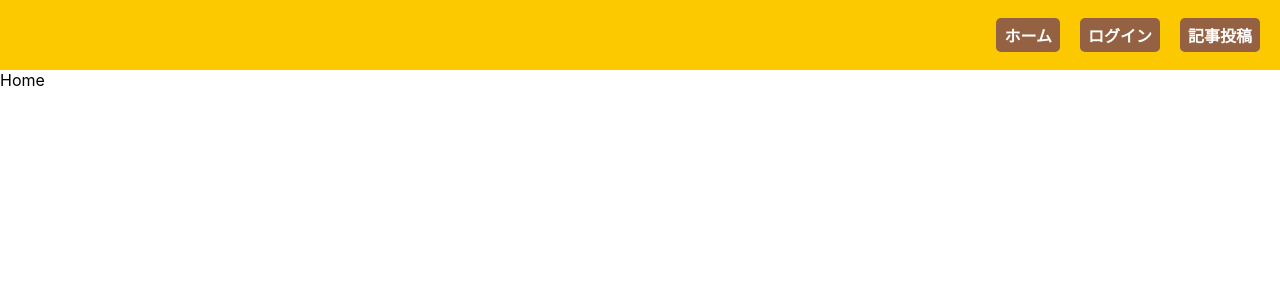
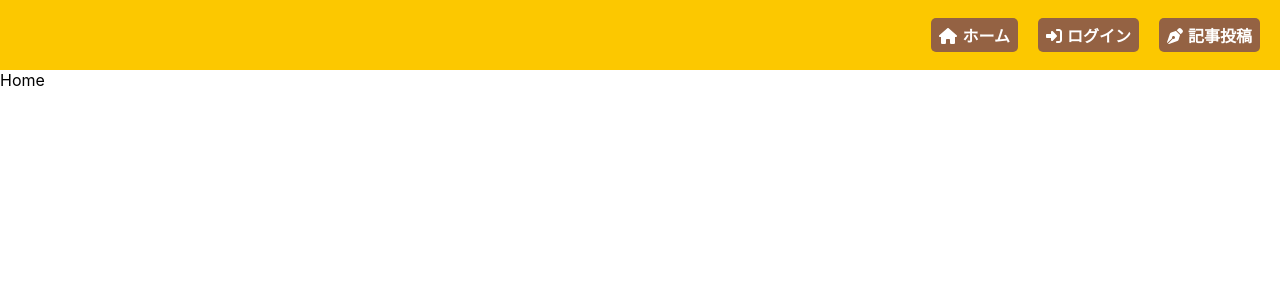
Before and after one commit to krkyk/blog_react, a React (Create React App) app: page / in a window 1280 px wide. Shown: the top 300 px of the page. Built offline with nearby package versions, Linux system fonts and the light colour scheme.

Commit message:
fontawesome追加

```diff
--- a/package.json
+++ b/package.json
@@ -3,6 +3,10 @@
   "version": "0.1.0",
   "private": true,
   "dependencies": {
+    "@fortawesome/fontawesome-svg-core": "^6.4.0",
+    "@fortawesome/free-regular-svg-icons": "^6.4.0",
+    "@fortawesome/free-solid-svg-icons": "^6.4.0",
+    "@fortawesome/react-fontawesome": "^0.2.0",
     "@testing-library/jest-dom": "^5.16.5",
     "@testing-library/react": "^13.4.0",
     "@testing-library/user-event": "^13.5.0",
--- a/src/components/Navbar.css
+++ b/src/components/Navbar.css
@@ -20,3 +20,7 @@
   background-color: #fffffc;
   color: #946243;
 }
+
+nav a svg {
+  margin-right: 5px;
+}
--- a/src/components/Navbar.js
+++ b/src/components/Navbar.js
@@ -1,13 +1,28 @@
 import React from "react";
 import { Link } from "react-router-dom";
 import "./Navbar.css";
+import { FontAwesomeIcon } from "@fortawesome/react-fontawesome";
+import {
+  faHouse,
+  faPenNib,
+  faRightToBracket,
+} from "@fortawesome/free-solid-svg-icons";
 
 const Navbar = () => {
   return (
     <nav>
-      <Link to="/">ホーム</Link>
-      <Link to="/login">ログイン</Link>
-      <Link to="/createpost">記事投稿</Link>
+      <Link to="/">
+        <FontAwesomeIcon icon={faHouse} />
+        ホーム
+      </Link>
+      <Link to="/login">
+        <FontAwesomeIcon icon={faRightToBracket} />
+        ログイン
+      </Link>
+      <Link to="/createpost">
+        <FontAwesomeIcon icon={faPenNib} />
+        記事投稿
+      </Link>
     </nav>
   );
 };
```
Also changed, not shown: 1 other file (tests, documents, lock files or other folders).
